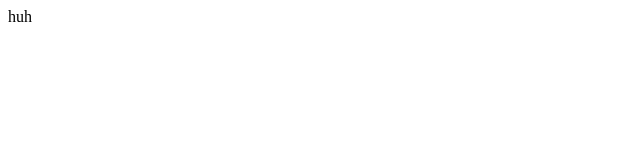
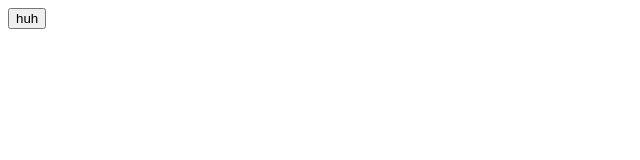
Before and after one commit to randomuser1829/randomuser1829.github.io, a plain HTML site: page index.html in a window 1280 px wide. Shown: the full height of the page, 0-640 px from the left. Drawn offline with Linux system fonts and the light colour scheme.

Commit message:
Update index.html

```diff
--- a/index.html
+++ b/index.html
@@ -3,6 +3,6 @@
     <title>what</title>
   </head>
   <body>
-    <p>huh</p>
+    <button onclick="sayText()">huh</button>
   </body>
 </html>
```
